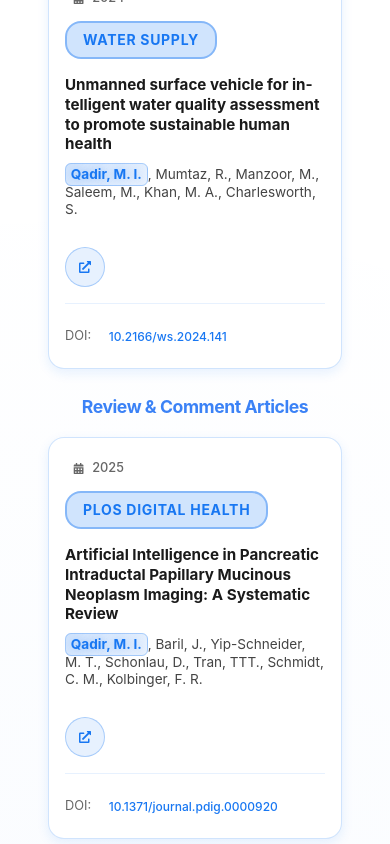
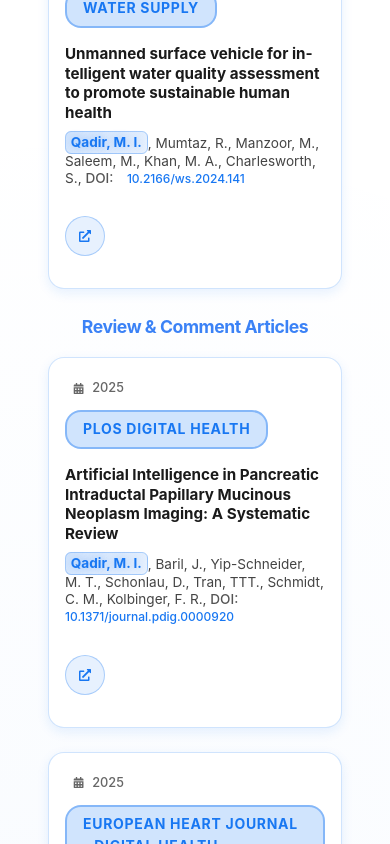
Before and after one commit to ibtsaamqadir/ibtsaamqadir.github.io, a React (Vite) app: page / in a window 390 px wide. Shown: the part 8380-9224 px from the top of the page. Built offline with nearby package versions, Linux system fonts and the light colour scheme.

Commit message:
Add DOI display and styling to Publications component

```diff
--- a/src/components/Publications.css
+++ b/src/components/Publications.css
@@ -670,4 +670,19 @@
     padding: 0.4rem 0.6rem;
     text-align: center;
   }
+
+  .doi-label {
+    font-weight: 500;
+    color: #555;
+  }
+
+  .doi-link {
+    color: #1877f2;
+    text-decoration: none;
+  }
+
+  .doi-link:hover {
+    text-decoration: underline;
+  }
+
 }
--- a/src/components/Publications.tsx
+++ b/src/components/Publications.tsx
@@ -174,11 +174,15 @@ const Publications: React.FC = () => {
               <FaCalendarAlt className="meta-icon" />
               {publication.year}
             </span>
-                    <span className={`journal-badge ${getJournalBadgeColor(publication.journal)}`}>
+            <span
+              className={`journal-badge ${getJournalBadgeColor(publication.journal)}`}
+            >
               {publication.journal}
             </span>
           </div>
+
           <h3 className="publication-title">{publication.title}</h3>
+
           <div className="publication-authors">
             <span>
               {publication.authors.map((author, index) => (
@@ -191,9 +195,25 @@ const Publications: React.FC = () => {
                   {index < publication.authors.length - 1 && ', '}
                 </React.Fragment>
               ))}
+
+              {/* DOI inline after authors */}
+              {publication.doi && (
+                <>
+                  , <span className="doi-label">DOI:</span>{' '}
+                  <a
+                    href={`https://doi.org/${publication.doi}`}
+                    target="_blank"
+                    rel="noopener noreferrer"
+                    className="doi-link"
+                  >
+                    {publication.doi}
+                  </a>
+                </>
+              )}
             </span>
           </div>
         </div>
+
         <div className="publication-actions">
           {publication.link && (
             <a
@@ -208,23 +228,10 @@ const Publications: React.FC = () => {
           )}
         </div>
       </div>
-
-              {publication.doi && (
-                <div className="publication-doi">
-                  <span>DOI: </span>
-                  <a
-                    href={`https://doi.org/${publication.doi}`}
-                    target="_blank"
-                    rel="noopener noreferrer"
-                    className="doi-link"
-                  >
-                    {publication.doi}
-                  </a>
-                </div>
-              )}
     </motion.div>
   ))}
 </div>
+
 
        {/* Review & Comment Articles Section */}
 {filteredReviewArticles.length > 0 && (
@@ -256,11 +263,15 @@ const Publications: React.FC = () => {
                   <FaCalendarAlt className="meta-icon" />
                   {publication.year}
                 </span>
-                    <span className={`journal-badge ${getJournalBadgeColor(publication.journal)}`}>
+                <span
+                  className={`journal-badge ${getJournalBadgeColor(publication.journal)}`}
+                >
                   {publication.journal}
                 </span>
               </div>
+
               <h3 className="publication-title">{publication.title}</h3>
+
               <div className="publication-authors">
                 <span>
                   {publication.authors.map((author, index) => (
@@ -273,9 +284,25 @@ const Publications: React.FC = () => {
                       {index < publication.authors.length - 1 && ', '}
                     </React.Fragment>
                   ))}
+
+                  {/* DOI inline after authors */}
+                  {publication.doi && (
+                    <>
+                      , <span className="doi-label">DOI:</span>{' '}
+                      <a
+                        href={`https://doi.org/${publication.doi}`}
+                        target="_blank"
+                        rel="noopener noreferrer"
+                        className="doi-link"
+                      >
+                        {publication.doi}
+                      </a>
+                    </>
+                  )}
                 </span>
               </div>
             </div>
+
             <div className="publication-actions">
               {publication.link && (
                 <a
@@ -290,25 +317,12 @@ const Publications: React.FC = () => {
               )}
             </div>
           </div>
-
-              {publication.doi && (
-                <div className="publication-doi">
-                  <span>DOI: </span>
-                  <a
-                    href={`https://doi.org/${publication.doi}`}
-                    target="_blank"
-                    rel="noopener noreferrer"
-                    className="doi-link"
-                  >
-                    {publication.doi}
-                  </a>
-                </div>
-              )}
         </motion.div>
       ))}
     </div>
   </>
 )}
+
 
      {/* Conference Abstracts Section */}
 {filteredConferenceAbstracts.length > 0 && (
@@ -340,11 +354,15 @@ const Publications: React.FC = () => {
                   <FaCalendarAlt className="meta-icon" />
                   {publication.year}
                 </span>
-                    <span className={`journal-badge ${getJournalBadgeColor(publication.journal)}`}>
+                <span
+                  className={`journal-badge ${getJournalBadgeColor(publication.journal)}`}
+                >
                   {publication.journal}
                 </span>
               </div>
+
               <h3 className="publication-title">{publication.title}</h3>
+
               <div className="publication-authors">
                 <span>
                   {publication.authors.map((author, index) => (
@@ -357,9 +375,25 @@ const Publications: React.FC = () => {
                       {index < publication.authors.length - 1 && ', '}
                     </React.Fragment>
                   ))}
+
+                  {/* DOI inline after authors */}
+                  {publication.doi && (
+                    <>
+                      , <span className="doi-label">DOI:</span>{' '}
+                      <a
+                        href={`https://doi.org/${publication.doi}`}
+                        target="_blank"
+                        rel="noopener noreferrer"
+                        className="doi-link"
+                      >
+                        {publication.doi}
+                      </a>
+                    </>
+                  )}
                 </span>
               </div>
             </div>
+
             <div className="publication-actions">
               {publication.link && (
                 <a
@@ -374,25 +408,12 @@ const Publications: React.FC = () => {
               )}
             </div>
           </div>
-
-              {publication.doi && (
-                <div className="publication-doi">
-                  <span>DOI: </span>
-                  <a
-                    href={`https://doi.org/${publication.doi}`}
-                    target="_blank"
-                    rel="noopener noreferrer"
-                    className="doi-link"
-                  >
-                    {publication.doi}
-                  </a>
-                </div>
-              )}
         </motion.div>
       ))}
     </div>
   </>
 )}
+
 
         {(filteredResearchArticles.length === 0 && filteredReviewArticles.length === 0 && filteredConferenceAbstracts.length === 0) && (
           <motion.div
```
Lines whose indentation alone changed are shown as unchanged.
